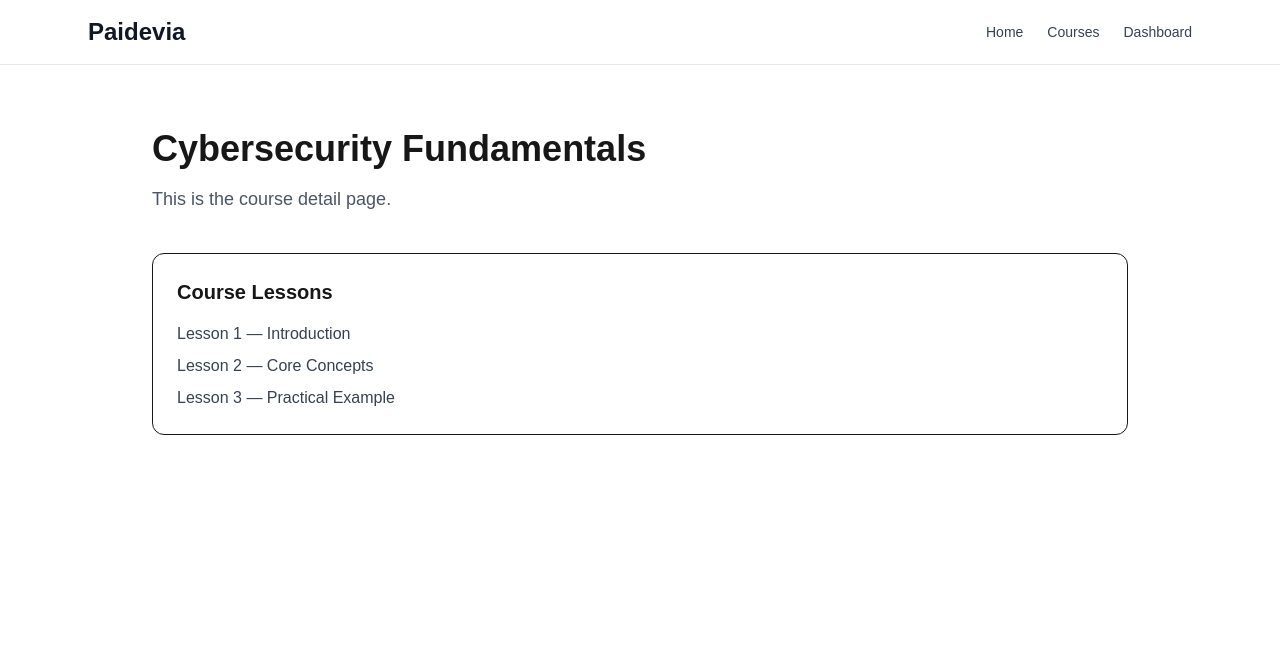
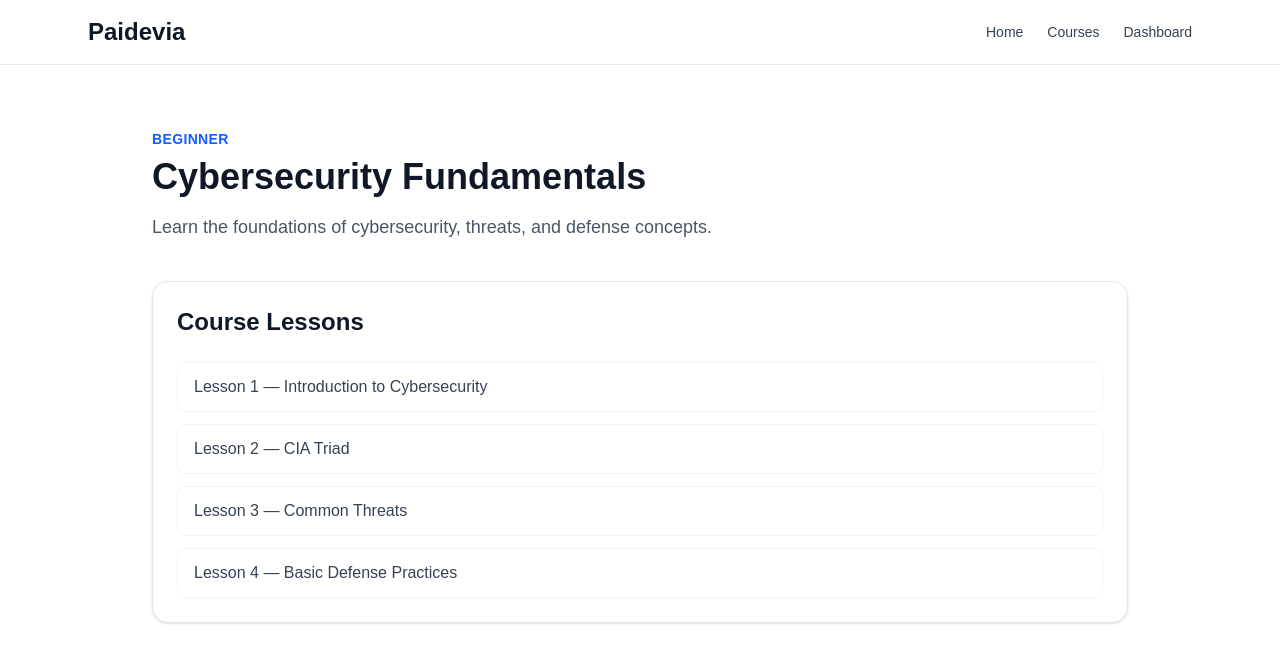
Before and after one commit to Laugerr/Paidevia, a Next.js app: page /courses/cybersecurity-fundamentals in a window 1280 px wide. Shown: the top 662 px of the page. Built offline with nearby package versions, Linux system fonts and the light colour scheme.

Commit message:
🚀 feat: add dynamic course detail pages

```diff
--- a/app/courses/[slug]/page.tsx
+++ b/app/courses/[slug]/page.tsx
@@ -1,31 +1,98 @@
-type Props = {
-  params: {
+type CoursePageProps = {
+  params: Promise<{
     slug: string;
-  };
+  }>;
 };
 
-export default function CoursePage({ params }: Props) {
-  const { slug } = params;
+const courseData: Record<
+  string,
+  {
+    title: string;
+    description: string;
+    lessons: string[];
+    level: string;
+  }
+> = {
+  "cybersecurity-fundamentals": {
+    title: "Cybersecurity Fundamentals",
+    description:
+      "Learn the foundations of cybersecurity, threats, and defense concepts.",
+    level: "Beginner",
+    lessons: [
+      "Introduction to Cybersecurity",
+      "CIA Triad",
+      "Common Threats",
+      "Basic Defense Practices",
+    ],
+  },
+  "introduction-to-web-development": {
+    title: "Introduction to Web Development",
+    description:
+      "Understand HTML, CSS, JavaScript, and modern frontend basics.",
+    level: "Beginner",
+    lessons: [
+      "HTML Basics",
+      "CSS Fundamentals",
+      "JavaScript Introduction",
+      "Responsive Design",
+    ],
+  },
+  "python-for-beginners": {
+    title: "Python for Beginners",
+    description:
+      "Start coding with Python and build confidence through practice.",
+    level: "Beginner",
+    lessons: [
+      "Python Syntax",
+      "Variables and Data Types",
+      "Conditions and Loops",
+      "Functions",
+    ],
+  },
+};
+
+export default async function CoursePage({ params }: CoursePageProps) {
+  const { slug } = await params;
+  const course = courseData[slug];
+
+  if (!course) {
+    return (
+      <main className="mx-auto max-w-5xl px-6 py-16">
+        <h1 className="text-4xl font-bold text-gray-900">Course Not Found</h1>
+        <p className="mt-4 text-gray-600">
+          The course you are looking for does not exist.
+        </p>
+      </main>
+    );
+  }
 
   return (
     <main className="mx-auto max-w-5xl px-6 py-16">
-      <h1 className="text-4xl font-bold capitalize">
-        {slug.replace(/-/g, " ")}
-      </h1>
+      <section className="mb-10">
+        <p className="text-sm font-semibold uppercase tracking-wide text-blue-600">
+          {course.level}
+        </p>
+        <h1 className="mt-2 text-4xl font-bold text-gray-900">
+          {course.title}
+        </h1>
+        <p className="mt-4 max-w-3xl text-lg text-gray-600">
+          {course.description}
+        </p>
+      </section>
 
-      <p className="mt-4 text-lg text-gray-600">
-        This is the course detail page.
-      </p>
-
-      <div className="mt-10 rounded-xl border p-6">
-        <h2 className="text-xl font-semibold">Course Lessons</h2>
-
-        <ul className="mt-4 space-y-2 text-gray-700">
-          <li>Lesson 1 — Introduction</li>
-          <li>Lesson 2 — Core Concepts</li>
-          <li>Lesson 3 — Practical Example</li>
+      <section className="rounded-2xl border border-gray-200 bg-white p-6 shadow-sm">
+        <h2 className="text-2xl font-semibold text-gray-900">Course Lessons</h2>
+        <ul className="mt-6 space-y-3">
+          {course.lessons.map((lesson, index) => (
+            <li
+              key={lesson}
+              className="rounded-lg border border-gray-100 px-4 py-3 text-gray-700"
+            >
+              Lesson {index + 1} — {lesson}
+            </li>
+          ))}
         </ul>
-      </div>
+      </section>
     </main>
   );
 }
```
